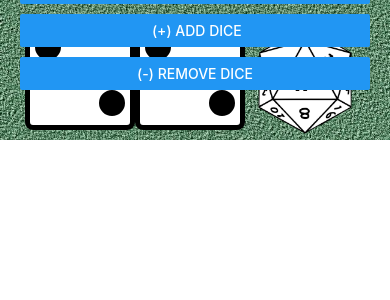
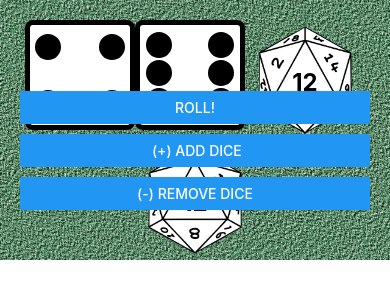
Before and after one commit to Alex-Abrams/dice-pals, a React Native app: screen / in a window 390 px wide. Shown: the top 300 px of the page. Built offline with nearby package versions, Linux system fonts and the light colour scheme.

Commit message:
Fixed minor issues.

```diff
--- a/frontend/dice_displays/20_sided/20_sided.js
+++ b/frontend/dice_displays/20_sided/20_sided.js
@@ -4,25 +4,44 @@
 class TwentySided extends React.Component {
   constructor(props) {
     super(props);
+
+    this.state = {
+      dice_roll_20: 1,
+    };
   }
 
-  rollOneThro20(max) {
-    return Math.floor(Math.random() * max); // roll a number between 1-6 randomly
-  }
+  // rollOneThro20(max) {
+  //   return Math.floor(Math.random() * max); // roll a number between 1-6 randomly
+  // }
+  //
+  // runDiceAnimation() {
+  //   // this will use timer intervals to change the dice from 1-6 randomly
+  //   // to simulate rolling the dice
+  //
+  //   let counter = 0;
+  //   let oneSecInterval = setInterval(() => {
+  //     this.setState({ dice_roll_20: this.rollOneThroSix(20)});
+  //
+  //     counter += 1;
+  //     if (counter === 20) {
+  //       clearInterval(oneSecInterval);
+  //     };
+  //   }, 100); // set interval timing here
+  // }
 
 
   render() {
-    const rolled = this.rollOneThro20(20);
-    const display_number = (rolled > 9) ? (
-        <Text style={styles.double_number}>{rolled}</Text>
+    const { roll } = this.props;
+    const display_number = (5 < 9) ? (
+        <Text style={styles.single_number}>1</Text>
     ) : (
-        <Text style={styles.single_number}>{rolled}</Text>
+        <Text style={styles.double_number}>1</Text>
     );
 
     return(
-      <View>
+      <View style={{ alignItems: 'center'}}>
         <Image source={require('../../images/cropped_20_sided.png')} style={{ height: 120, width: 120}} />
-        {display_number}
+        <Text style={styles.single_number}>12</Text>
       </View>
     );
   }
@@ -32,22 +51,24 @@
   single_number: {
     position: 'absolute',
     zIndex: 100,
-    left: '45%',
+    // left: '45%',
     top: '40%',
     fontSize: 24,
     fontWeight: 'bold',
     color: 'black',
-    // alignItems: 'center',
+    // alignContent: 'center',
+    // alignSelf: 'center',
   },
   double_number : {
-    position: 'absolute',
-    zIndex: 100,
-    left: '38%',
-    top: '40%',
-    fontSize: 24,
-    fontWeight: 'bold',
-    color: 'black',
-    alignItems: 'center',
+    // position: 'absolute',
+    // zIndex: 100,
+    // fontSize: 24,
+    // fontWeight: 'bold',
+    // color: 'black',
+    // left: '40%',
+    // top: '40%',
+    // alignContent: 'center',
+    // alignSelf: 'center',
   },
 })
 
--- a/frontend/screens/front_page.js
+++ b/frontend/screens/front_page.js
@@ -21,6 +21,12 @@
       dice_roll_4: 0,
       dice_roll_5: 0,
       dice_roll_6: 0,
+      dice_roll_20: 0,
+      dice_roll_21: 0,
+      dice_roll_22: 0,
+      dice_roll_23: 0,
+      dice_roll_24: 0,
+      dice_roll_25: 0,
       total_dice: 2, // always start at 2 dice, lowest will be 1
       show_total: false,
     };
@@ -28,14 +34,14 @@
   }
 
 
-  rollOneThroSix(max) {
+  rollDice(max) {
     return Math.floor(Math.random() * max); // roll a number between 1-6 randomly
   }
 
   componentDidMount() { // have the dice randomly rolled when the screen is loaded.
-    this.setState({ dice_roll_1: this.rollOneThroSix(6)});
-    this.setState({ dice_roll_2: this.rollOneThroSix(6)});
-    this.setState({ dice_roll_3: this.rollOneThroSix(6)});
+    this.setState({ dice_roll_1: this.rollDice(6)});
+    this.setState({ dice_roll_2: this.rollDice(6)});
+    this.setState({ dice_roll_3: this.rollDice(6)});
   }
 
   runDiceAnimation() {
@@ -44,13 +50,18 @@
     this.setState({show_total: false}); // dont show total while rolling die
     let counter = 0;
     let oneSecInterval = setInterval(() => {
-      this.setState({ dice_roll_1: this.rollOneThroSix(6)});
-      this.setState({ dice_roll_2: this.rollOneThroSix(6)});
-      this.setState({ dice_roll_3: this.rollOneThroSix(6)});
-      this.setState({ dice_roll_4: this.rollOneThroSix(6)});
-      this.setState({ dice_roll_5: this.rollOneThroSix(6)});
-      this.setState({ dice_roll_6: this.rollOneThroSix(6)});
-
+      this.setState({ dice_roll_1: this.rollDice(6)});
+      this.setState({ dice_roll_2: this.rollDice(6)});
+      this.setState({ dice_roll_3: this.rollDice(6)});
+      this.setState({ dice_roll_4: this.rollDice(6)});
+      this.setState({ dice_roll_5: this.rollDice(6)});
+      this.setState({ dice_roll_6: this.rollDice(6)});
+      this.setState({ dice_roll_20: this.rollDice(20)});
+      this.setState({ dice_roll_21: this.rollDice(20)});
+      this.setState({ dice_roll_22: this.rollDice(20)});
+      this.setState({ dice_roll_23: this.rollDice(20)});
+      this.setState({ dice_roll_24: this.rollDice(20)});
+      this.setState({ dice_roll_25: this.rollDice(20)});
       counter += 1;
       if (counter === 20) {
         clearInterval(oneSecInterval);
@@ -70,7 +81,13 @@
             {die[dice_number_array[i]].dice}
           </View>
         )}
-        <TwentySided />
+
+        <TwentySided roll={this.state.dice_roll_20} />
+
+        <TwentySided roll={this.state.dice_roll_20} />
+
+
+
       </View>
     );
 
```
